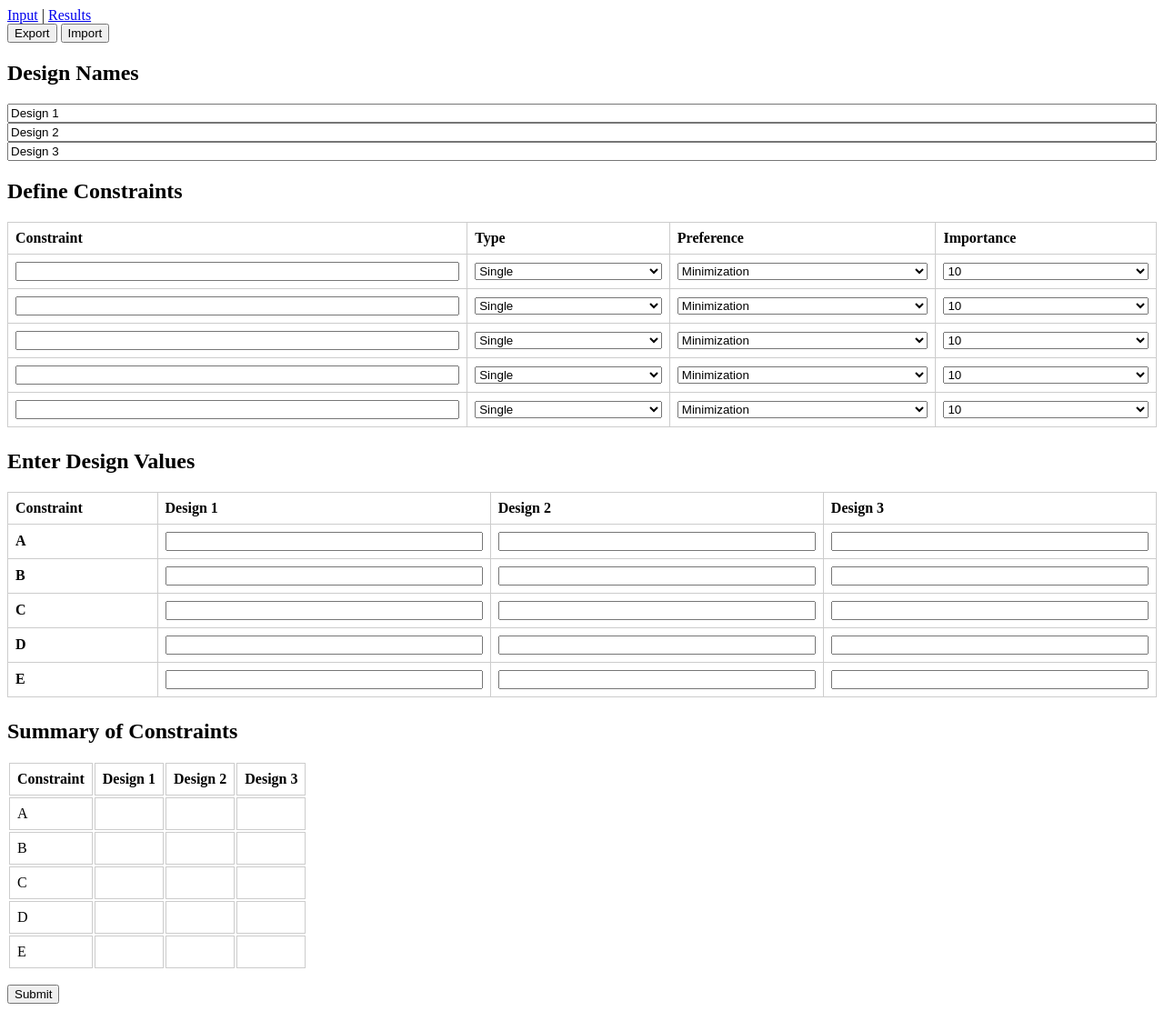
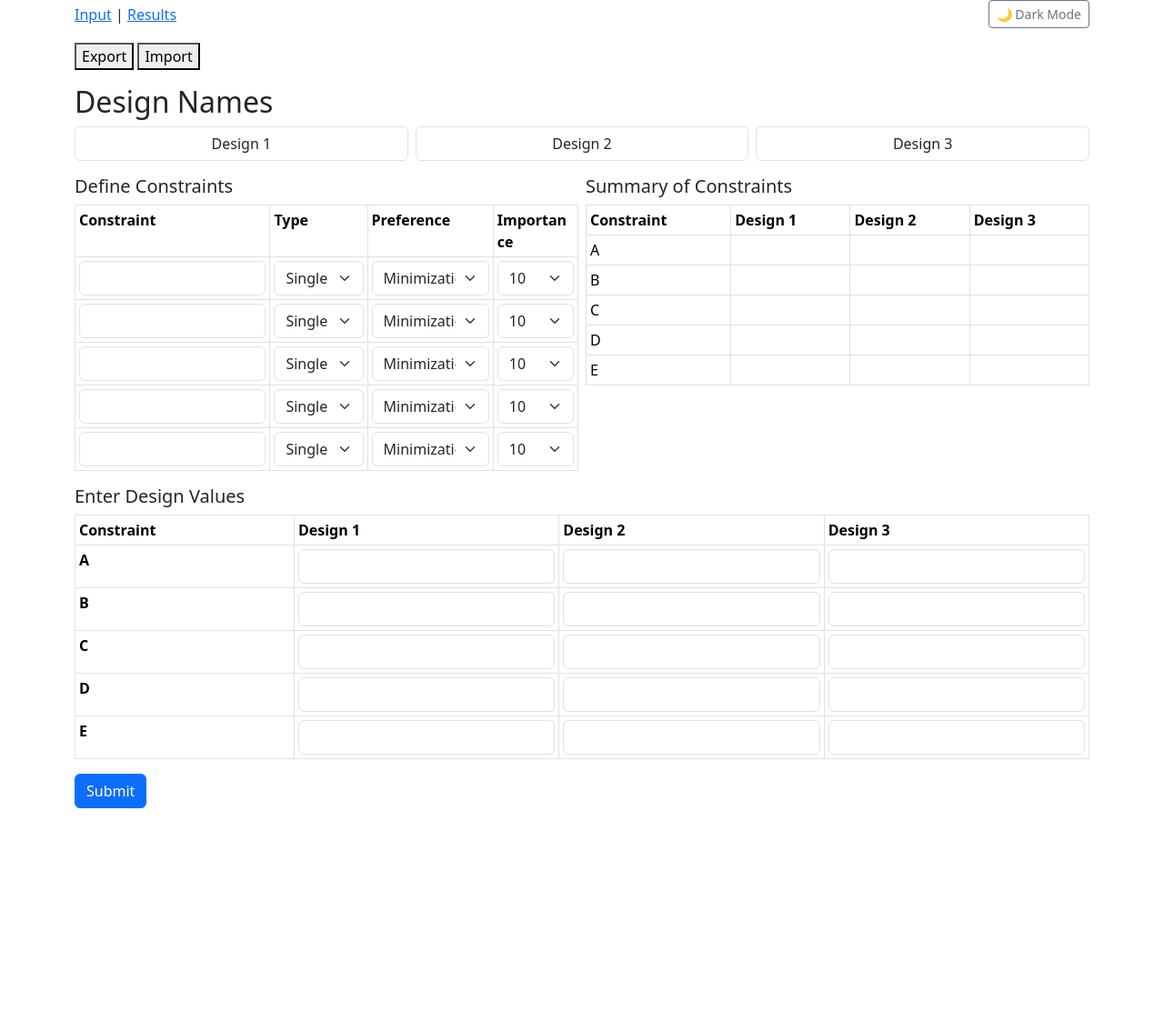
Before and after one commit to 77ken77/TradeoffAssistant, a Flask app: page / in a window 1280 px wide. Shown: the whole page at 91% size. After the commit the page ends 889 px from the top, so only its background shows below. Run offline with Flask 3, Linux system fonts and the light colour scheme.

Commit message:
Update: UI refinements and logic improvements in main.js, templates, and styles

```diff
--- a/src/static/css/styles.css
+++ b/src/static/css/styles.css
@@ -10,6 +10,8 @@
   border: 1px solid #ccc;
   padding: 0.5rem;
   text-align: left;
+  vertical-align: top !important;
+  word-break: break-word;
 }
 .constraint-label {
   font-weight: bold;
@@ -20,3 +22,76 @@
 }
 .mt-3 { margin-top: 1rem; }
 .mt-4 { margin-top: 1.5rem; }
+
+/* Always show table borders, even after JS updates */
+.table-bordered, .table-bordered th, .table-bordered td {
+  border: 1px solid #dee2e6 !important;
+}
+
+/* Align all columns to the top in Bootstrap rows */
+.row.align-items-start { align-items: flex-start !important; }
+
+/* Remove centering from smaller tables */
+#summary-constraints-table, #constraints-table {
+  margin-left: 0 !important;
+  margin-right: 0 !important;
+}
+
+/* Force all design value cells and item tables to fill row height and align to top */
+.design-value-cell, .item-table {
+  min-width: 320px;
+  height: 100%;
+  vertical-align: top !important;
+  overflow: auto;
+}
+
+/* For the design values table, use fixed layout for consistent column heights */
+#designs-table {
+  table-layout: auto;
+}
+#designs-table th, #designs-table td {
+  min-width: 220px;
+}
+
+/* DARK MODE STYLES */
+body.dark-mode {
+  background: #181a1b !important;
+  color: #e0e0e0 !important;
+}
+body.dark-mode .container, body.dark-mode .container-fluid {
+  background: #181a1b !important;
+}
+body.dark-mode table, body.dark-mode .table {
+  background: #23272b !important;
+  color: #e0e0e0 !important;
+}
+body.dark-mode th, body.dark-mode td {
+  background: #23272b !important;
+  color: #e0e0e0 !important;
+  border-color: #444 !important;
+}
+body.dark-mode .form-control, body.dark-mode .form-select {
+  background: #23272b !important;
+  color: #e0e0e0 !important;
+  border-color: #444 !important;
+}
+body.dark-mode .form-control:focus, body.dark-mode .form-select:focus {
+  background: #23272b !important;
+  color: #fff !important;
+  border-color: #888 !important;
+}
+body.dark-mode .btn-primary {
+  background: #375a7f !important;
+  border-color: #375a7f !important;
+}
+body.dark-mode .btn-outline-secondary {
+  color: #e0e0e0 !important;
+  border-color: #888 !important;
+}
+body.dark-mode .btn-outline-secondary:hover {
+  background: #23272b !important;
+  color: #fff !important;
+}
+body.dark-mode .table-bordered, body.dark-mode .table-bordered th, body.dark-mode .table-bordered td {
+  border-color: #444 !important;
+}
--- a/src/static/js/main.js
+++ b/src/static/js/main.js
@@ -93,25 +93,33 @@
         tbody.appendChild(row);
         attachRowEvents(row, table);
         updateTableSum(table);
+        setupDynamicInputWidths(); // Ensure new row inputs are auto-sized
       };
     });
     // Attach events to all existing rows (for copy-pasted rows)
     document.querySelectorAll('.item-table tbody tr').forEach(row => {
       const table = row.closest('table');
       attachRowEvents(row, table);
+      setupDynamicInputWidths(); // Ensure all row inputs are auto-sized
     });
   }
 
   function attachRowEvents(row, table) {
     row.querySelectorAll('input').forEach(inp => {
-      inp.oninput = () => updateTableSum(table);
+      inp.oninput = () => {
+        updateTableSum(table);
+        autoResizeInput(inp); // Auto-size on input
+      };
+      autoResizeInput(inp); // Initial auto-size
     });
     row.querySelector('.delete-item-btn').onclick = () => {
       row.remove();
       updateTableSum(table);
+      setupDynamicInputWidths(); // Re-apply after delete
     };
     row.querySelector('.copy-item-btn').onclick = () => {
       copyItemToAllDesigns(row, table.id);
+      setupDynamicInputWidths(); // Re-apply after copy
     };
     // Update sum on load
     updateTableSum(table);
@@ -407,4 +415,50 @@
       inp.setAttribute('value', inp.value);
     });
   });
+
+  // --- DYNAMIC INPUT WIDTHS ---
+  function autoResizeInput(input) {
+    // Create a temporary span to measure text width
+    const span = document.createElement('span');
+    span.style.visibility = 'hidden';
+    span.style.position = 'fixed';
+    span.style.whiteSpace = 'pre';
+    span.style.font = getComputedStyle(input).font;
+    span.textContent = input.value || input.placeholder || '';
+    document.body.appendChild(span);
+    // Add some extra space for cursor
+    const width = Math.max(span.offsetWidth + 18, 32); // min 32px
+    input.style.width = width + 'px';
+    document.body.removeChild(span);
+  }
+
+  function setupDynamicInputWidths() {
+    // For all .dynamic-width inputs
+    document.querySelectorAll('input.dynamic-width').forEach(inp => {
+      autoResizeInput(inp);
+      inp.addEventListener('input', () => autoResizeInput(inp));
+    });
+    // For item table value/qty inputs
+    document.querySelectorAll('.item-table input[type="number"], .item-table input[type="text"]').forEach(inp => {
+      autoResizeInput(inp);
+      inp.addEventListener('input', () => autoResizeInput(inp));
+    });
+  }
+
+  // Call after DOM loaded and after any table update
+  setupDynamicInputWidths();
+
+  // Also call after design value tables or item tables are updated
+  const origUpdateDesignValueTables = updateDesignValueTables;
+  updateDesignValueTables = function() {
+    origUpdateDesignValueTables();
+    setupDynamicInputWidths();
+  };
+
+  // Also call after import
+  const origImportFormData = importFormData;
+  importFormData = function(file) {
+    origImportFormData(file);
+    setTimeout(setupDynamicInputWidths, 300);
+  };
 });
--- a/src/templates/base.html
+++ b/src/templates/base.html
@@ -7,15 +7,36 @@
     rel="stylesheet"
     href="{{ url_for('static', filename='css/styles.css') }}"
   />
+  <!-- Bootstrap 5 CSS (no integrity/crossorigin) -->
+  <link href="https://cdn.jsdelivr.net/npm/bootstrap@5.3.3/dist/css/bootstrap.min.css" rel="stylesheet">
 </head>
 <body>
-  <nav>
-    <a href="{{ url_for('index') }}">Input</a> |
-    <a href="{{ url_for('index') }}">Results</a>
-  </nav>
   <main class="container">
+    <nav class="mb-3 d-flex justify-content-between align-items-center">
+      <div>
+        <a href="{{ url_for('index') }}">Input</a> |
+        <a href="{{ url_for('index') }}">Results</a>
+      </div>
+      <button id="darkModeToggle" class="btn btn-sm btn-outline-secondary" type="button">🌙 Dark Mode</button>
+    </nav>
     {% block content %}{% endblock %}
   </main>
   <script src="{{ url_for('static', filename='js/main.js') }}" defer></script>
+  <!-- Bootstrap 5 JS (no integrity/crossorigin) -->
+  <script src="https://cdn.jsdelivr.net/npm/bootstrap@5.3.3/dist/js/bootstrap.bundle.min.js"></script>
+  <script>
+    // Dark mode toggle logic
+    const toggle = document.getElementById('darkModeToggle');
+    function setDarkMode(on) {
+      document.body.classList.toggle('dark-mode', on);
+      localStorage.setItem('darkMode', on ? '1' : '0');
+      if (toggle) toggle.textContent = on ? '☀️ Light Mode' : '🌙 Dark Mode';
+    }
+    if (toggle) {
+      toggle.onclick = () => setDarkMode(!document.body.classList.contains('dark-mode'));
+      // On load, set from localStorage
+      setDarkMode(localStorage.getItem('darkMode') === '1');
+    }
+  </script>
 </body>
 </html>
--- a/src/templates/input.html
+++ b/src/templates/input.html
@@ -1,23 +1,30 @@
 {% extends "base.html" %}
 {% block content %}
 <form method="post">
-  <!-- 1) Design names -->
+  <!-- 1) Design names in a single row with equal width and spacing -->
   <h2>Design Names</h2>
-  <div id="design-name-inputs" class="d-flex gap-2 mb-4">
+  <div class="container-fluid px-0 mb-3">
+    <div class="row g-2">
       {% for dd in design_defaults %}
+        <div class="col">
           <input
             name="design_names"
             type="text"
-        class="form-control"
+            class="form-control text-center"
             placeholder="{{ dd }}"
             value="{{ dd }}"
             required>
+        </div>
       {% endfor %}
     </div>
+  </div>
 
-  <!-- 2) Constraints table -->
-  <h2>Define Constraints</h2>
-  <table id="constraints-table" class="table table-bordered">
+  <!-- 2) Constraints and Summary side by side using Bootstrap row -->
+  <div class="container-fluid px-0">
+    <div class="row g-2 align-items-start">
+      <div class="col-md-6 col-12">
+        <h2 class="h5 mb-2">Define Constraints</h2>
+        <table id="constraints-table" class="table table-bordered table-sm align-middle mb-0">
           <thead>
             <tr>
               <th>Constraint</th><th>Type</th><th>Preference</th><th>Importance</th>
@@ -52,10 +59,40 @@
             {% endfor %}
           </tbody>
         </table>
+      </div>
+      <div class="col-md-6 col-12">
+        <h2 class="h5 mb-2">Summary of Constraints</h2>
+        <table id="summary-constraints-table" class="table table-bordered table-sm align-middle mb-0">
+          <thead>
+            <tr>
+              <th>Constraint</th>
+              {% for dd in design_defaults %}
+                <th>{{ dd }}</th>
+              {% endfor %}
+            </tr>
+          </thead>
+          <tbody>
+            {% for i in range(5) %}
+            <tr>
+              <td class="constraint-label-summary">{{ letters[i] }}</td>
+              {% for d in range(3) %}
+              <td class="summary-value-cell" data-constraint-index="{{ i }}" data-design-index="{{ d }}">
+                <span class="summary-visible-value"></span>
+                <input type="hidden" name="summary_{{ i }}_{{ d }}" value="">
+              </td>
+              {% endfor %}
+            </tr>
+            {% endfor %}
+          </tbody>
+        </table>
+      </div>
+    </div>
+  </div>
 
   <!-- 3) Design values table -->
-  <h2 class="mt-4">Enter Design Values</h2>
-  <table id="designs-table" class="table table-bordered">
+  <div class="container-fluid px-0 mt-3">
+    <h2 class="h5 mb-2">Enter Design Values</h2>
+    <table id="designs-table" class="table table-bordered table-sm align-middle mb-0">
       <thead>
         <tr>
           <th>Constraint</th>
@@ -77,31 +114,7 @@
         {% endfor %}
       </tbody>
     </table>
-
-  <!-- 4) Summary of Constraints Table -->
-  <h2 class="mt-4">Summary of Constraints</h2>
-  <table id="summary-constraints-table" class="table table-bordered">
-    <thead>
-      <tr>
-        <th>Constraint</th>
-        {% for dd in design_defaults %}
-          <th>{{ dd }}</th>
-        {% endfor %}
-      </tr>
-    </thead>
-    <tbody>
-      {% for i in range(5) %}
-      <tr>
-        <td class="constraint-label-summary">{{ letters[i] }}</td>
-        {% for d in range(3) %}
-        <td class="summary-value-cell" data-constraint-index="{{ i }}" data-design-index="{{ d }}">
-          <input type="hidden" name="summary_{{ i }}_{{ d }}" value="">
-        </td>
-        {% endfor %}
-      </tr>
-      {% endfor %}
-    </tbody>
-  </table>
+  </div>
 
   <button type="submit" class="btn btn-primary mt-3">Submit</button>
 </form>
```
Also changed, not shown: src/static/img/sensitivity_analysis.png. Lines whose indentation alone changed are shown as unchanged.
